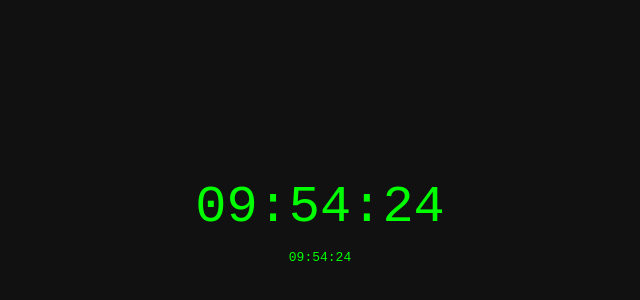
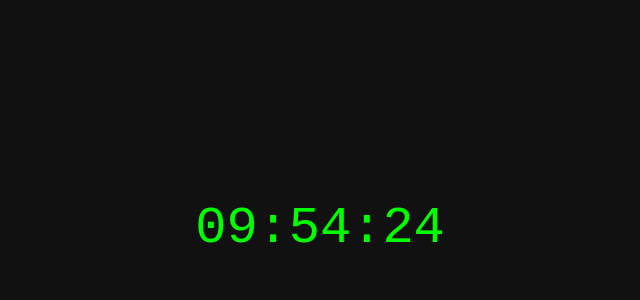
Before and after one commit to mrHashe/clock-page, a plain HTML site: page index.html in a window 1280 px wide. Shown: the part 172-472 px from the top of the page, without its empty margins (320-960 px from the left). Drawn offline with Linux system fonts and the light colour scheme.

Commit message:
Update index.html

```diff
--- a/index.html
+++ b/index.html
@@ -1,36 +1,31 @@
 <!DOCTYPE html>
 <html>
   <head>
-    <title>Scannable Time Clock</title>
+    <title>Raw Time Display</title>
     <style>
       body {
         font-family: monospace;
         background-color: #111;
         color: #0f0;
         display: flex;
+        justify-content: center;
         align-items: center;
-        justify-content: center;
-        flex-direction: column;
         height: 100vh;
         margin: 0;
       }
-      #time {
+      p {
         font-size: 4em;
       }
     </style>
   </head>
   <body>
-    <div id="time">Loading...</div>
     <script>
       const now = new Date();
       const hours = String(now.getHours()).padStart(2, '0');
       const minutes = String(now.getMinutes()).padStart(2, '0');
       const seconds = String(now.getSeconds()).padStart(2, '0');
       const time = hours + ":" + minutes + ":" + seconds;
-      document.getElementById("time").textContent = time;
-
-      // Insert a scannable version
-      document.body.insertAdjacentHTML("beforeend", "<p id='scannable-time'>" + time + "</p>");
+      document.write("<p>" + time + "</p>");
     </script>
   </body>
 </html>
```
